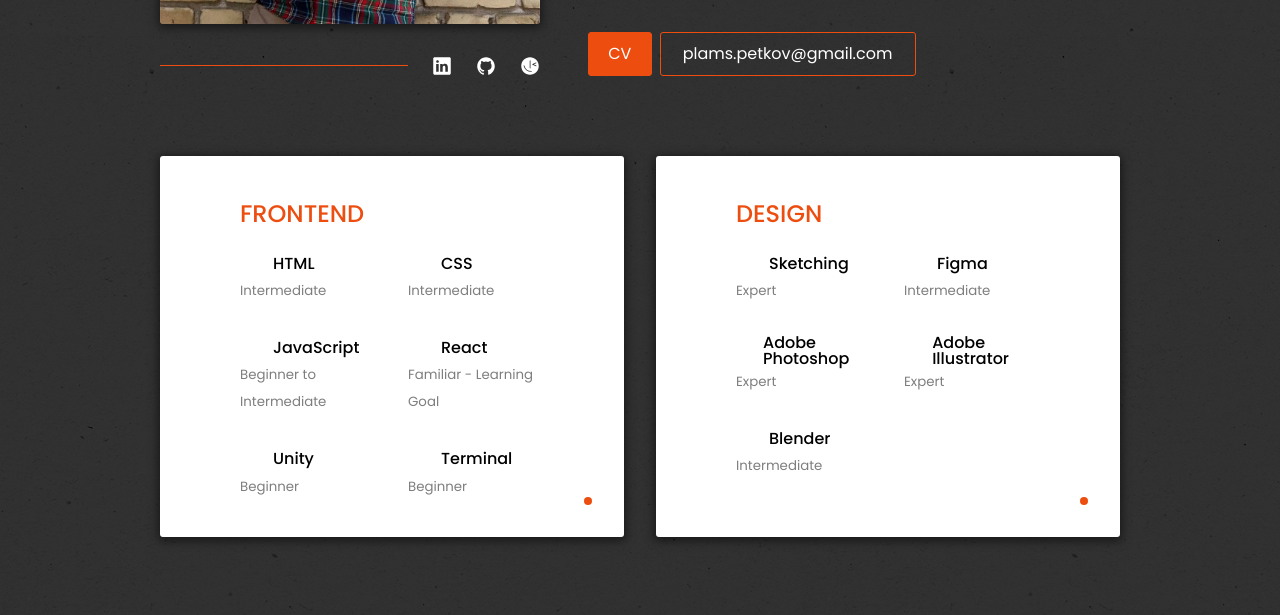
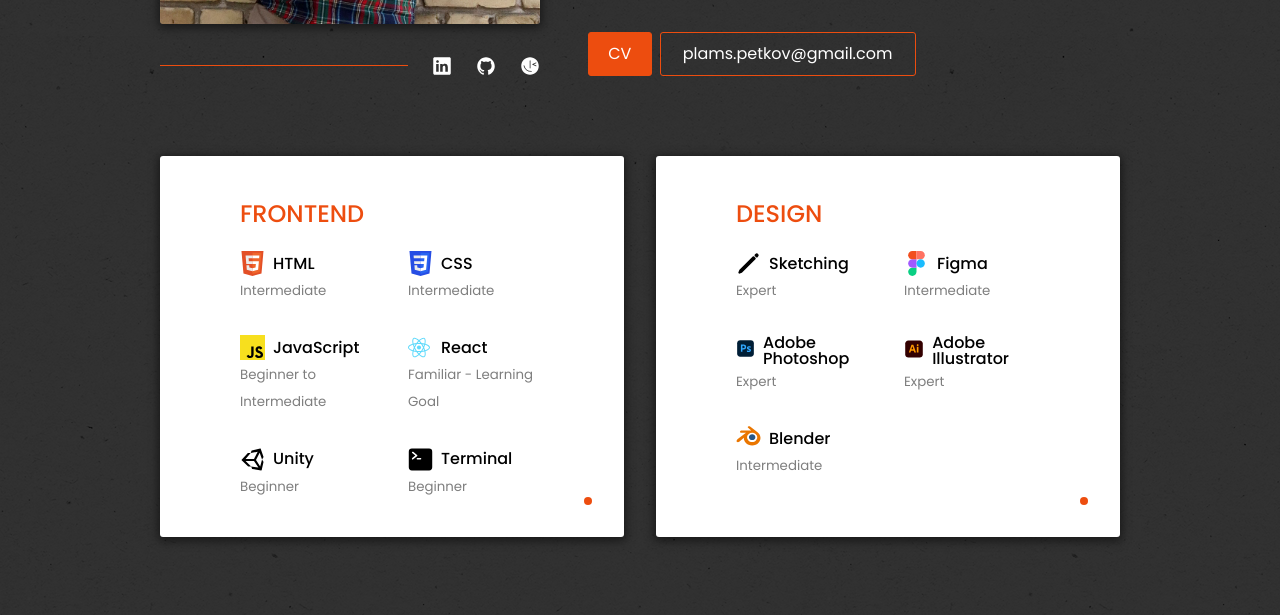
Before and after one commit to plamspetkov/my-portfolio, a plain HTML site: page index.html in a window 1280 px wide. Shown: the part 2364-2979 px from the top of the page. Drawn offline with Linux system fonts and the light colour scheme; the site is published under a folder, as on GitHub Pages, so addresses that start at the root find nothing.

Commit message:
fixing the copy to clipboard

```diff
--- a/index.js
+++ b/index.js
@@ -45,7 +45,7 @@ email.forEach((a) => {
 });
 
 email.forEach((a) => {
-	a.addEventListener('mouseleave', () => {
+	a.addEventListener('click', () => {
 		a.text = 'plams.petkov@gmail.com';
 		a.classList.remove('copied');
 	});
--- a/style.css
+++ b/style.css
@@ -740,7 +740,7 @@ h1 {
 
 .html::before {
 	content: '';
-	background-image: url(/src/icons2/html5-svgrepo-com.svg);
+	background-image: url(./src/icons2/html5-svgrepo-com.svg);
 	background-size: contain;
 	background-repeat: no-repeat;
 	width: 25px;
@@ -749,7 +749,7 @@ h1 {
 
 .css::before {
 	content: '';
-	background-image: url(/src/icons2/css3-svgrepo-com.svg);
+	background-image: url(./src/icons2/css3-svgrepo-com.svg);
 	background-size: contain;
 	background-repeat: no-repeat;
 	width: 25px;
@@ -758,7 +758,7 @@ h1 {
 
 .js::before {
 	content: '';
-	background-image: url(/src/icons2/javascript-svgrepo-com.svg);
+	background-image: url(./src/icons2/javascript-svgrepo-com.svg);
 	background-size: contain;
 	background-repeat: no-repeat;
 	width: 25px;
@@ -767,7 +767,7 @@ h1 {
 
 .rjs::before {
 	content: '';
-	background-image: url(/src/icons2/react-2.svg);
+	background-image: url(./src/icons2/react-2.svg);
 	background-size: contain;
 	background-repeat: no-repeat;
 	width: 25px;
@@ -776,7 +776,7 @@ h1 {
 
 .sk::before {
 	content: '';
-	background-image: url(/src/icons2/pencil.svg);
+	background-image: url(./src/icons2/pencil.svg);
 	background-size: contain;
 	background-repeat: no-repeat;
 	width: 25px;
@@ -785,7 +785,7 @@ h1 {
 
 .figma::before {
 	content: '';
-	background-image: url(/src/icons2/figma-svgrepo-com.svg);
+	background-image: url(./src/icons2/figma-svgrepo-com.svg);
 	background-size: contain;
 	background-repeat: no-repeat;
 	width: 25px;
@@ -794,7 +794,7 @@ h1 {
 
 .ps::before {
 	content: '';
-	background-image: url(/src/icons2/photoshop.svg);
+	background-image: url(./src/icons2/photoshop.svg);
 	background-size: contain;
 	background-repeat: no-repeat;
 	width: 25px;
@@ -803,7 +803,7 @@ h1 {
 
 .ai::before {
 	content: '';
-	background-image: url(/src/icons2/illustrator.svg);
+	background-image: url(./src/icons2/illustrator.svg);
 	background-size: contain;
 	background-repeat: no-repeat;
 	width: 25px;
@@ -812,7 +812,7 @@ h1 {
 
 .bl::before {
 	content: '';
-	background-image: url(/src/icons2/Blender_logo_no_text.svg);
+	background-image: url(./src/icons2/Blender_logo_no_text.svg);
 	background-size: contain;
 	background-repeat: no-repeat;
 	width: 25px;
@@ -821,7 +821,7 @@ h1 {
 
 .un::before {
 	content: '';
-	background-image: url(/src/icons2/icons8-unity.svg);
+	background-image: url(./src/icons2/icons8-unity.svg);
 	background-size: contain;
 	background-repeat: no-repeat;
 	width: 25px;
@@ -830,7 +830,7 @@ h1 {
 
 .tr::before {
 	content: '';
-	background-image: url(/src/icons2/terminal.svg);
+	background-image: url(./src/icons2/terminal.svg);
 	background-size: contain;
 	background-repeat: no-repeat;
 	width: 25px;
```
